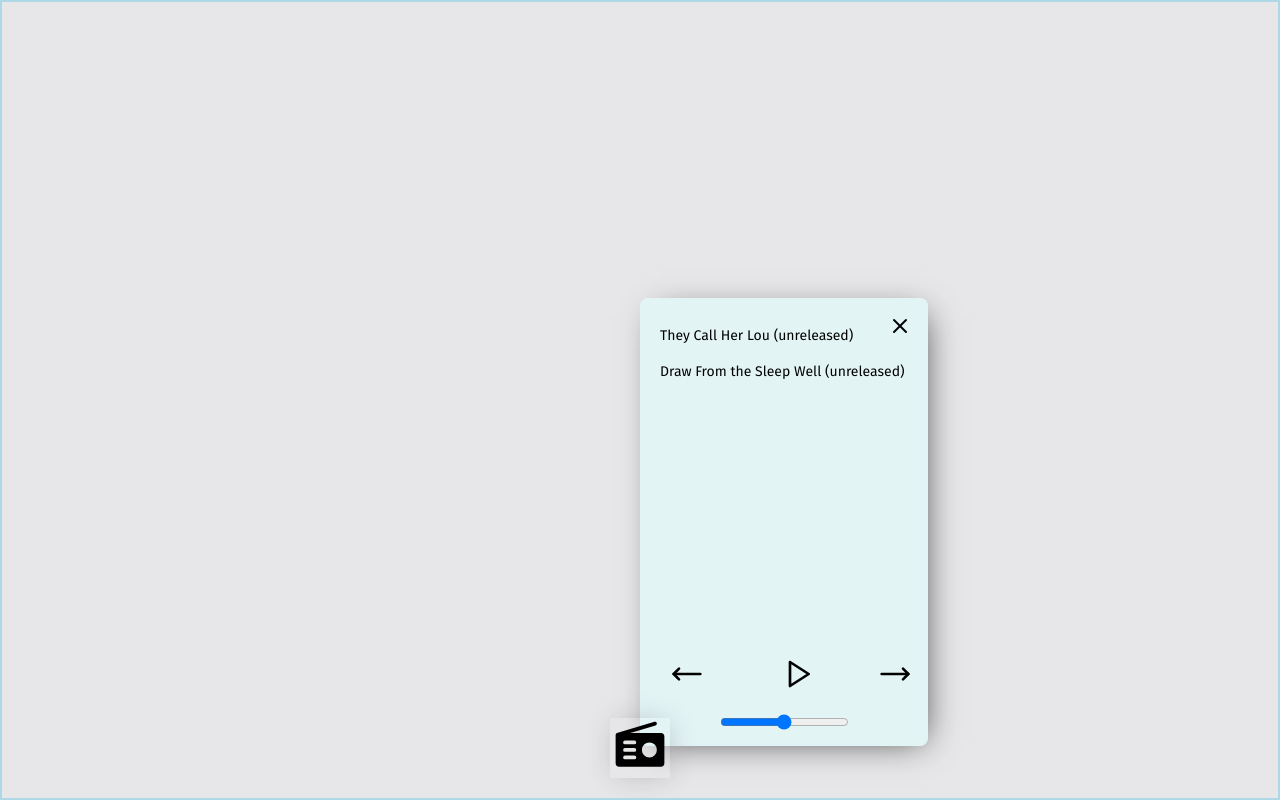
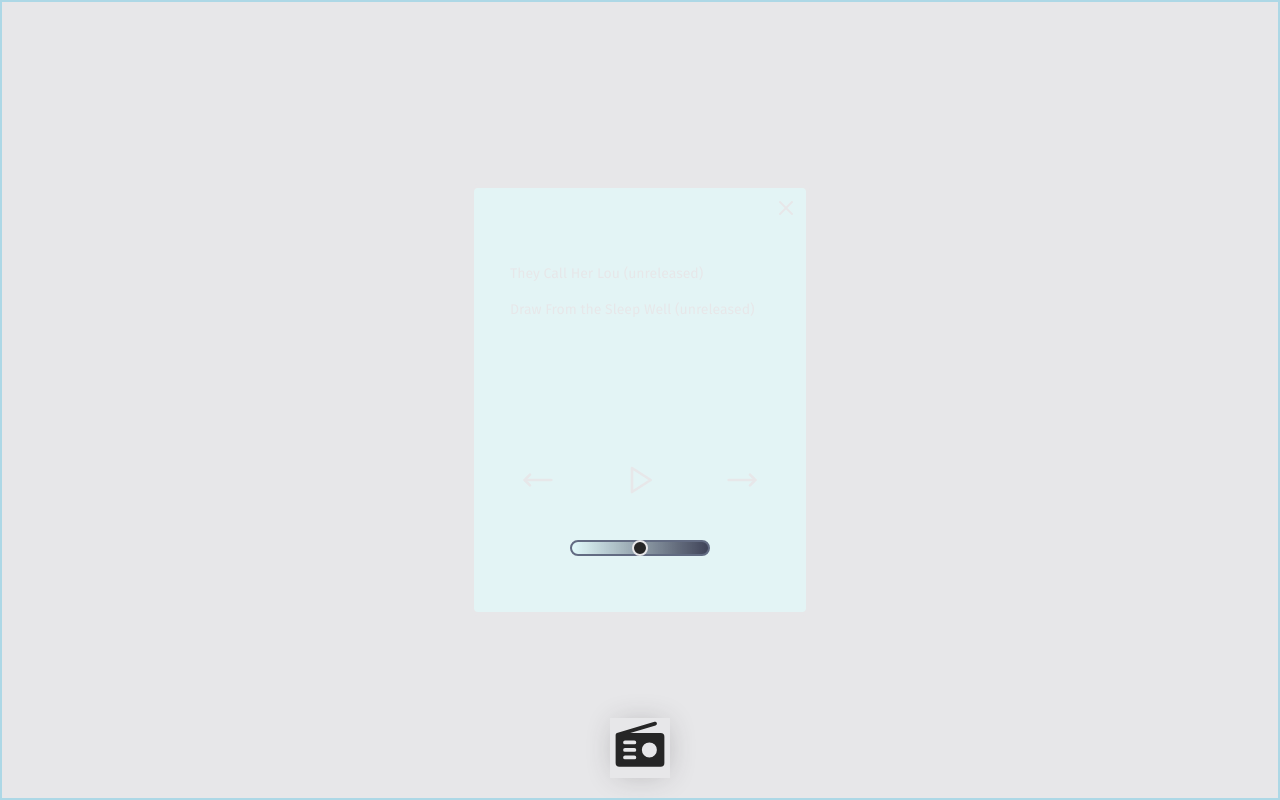
Before and after one commit to Adam-Robson/player, a Next.js app: page / in a window 1280 px wide. Both pictures are taken after a click on the button 640 px from the left and 748 px from the top of the page. Built offline with nearby package versions, Linux system fonts and the light colour scheme.

Commit message:
finish setting the audio player

```diff
--- a/src/app/_components/audio-player-button.tsx
+++ b/src/app/_components/audio-player-button.tsx
@@ -35,7 +35,7 @@ export default function AudioPlayerButton() {
                 transition: { duration: 0.8, ease: [0.86, 0, 0.07, 1] }
               }
             }}
-            style={{ transformOrigin: "bottom center" }}
+            style={{ transformOrigin: 'center bottom' }}
             className="player-panel"
           >
             <AudioPlayer />
--- a/src/app/_components/audio-player.tsx
+++ b/src/app/_components/audio-player.tsx
@@ -10,22 +10,23 @@ export default function AudioPlayer() {
   const { song, playback, elapsed, duration, togglePlayer } = useAudioContext();
 
   return (
-    <div className="audio-player">
-      <button className="absolute right-4" onClick={togglePlayer}>
+    <div className="audio-player p-8 rounded-lg">
+      <button className="absolute right-2 top-2 cursor-pointer z-50" onClick={togglePlayer}>
         <X />
       </button>
       <section className="playlist text-sm text-shadow-md text-pretty">
         <Playlist />
       </section>
-      <section className="flex-1 text-sm text-center">
-      {playback && (
-          <>
-            <div className="song-title">{song.title}</div>
-            <div className="song-timing">
-              {elapsed} / {duration}
-            </div>
-          </>
-        )}
+      <section className="min-h-32 flex-1 text-center flex flex-col items-center justify-center">
+        {
+          playback && (
+            <>
+              <div className="text-xl font-normal text-shadow-xl">{song.title}</div>
+              <div className="text-lg mt-4 text-shadow-xl">
+                {elapsed} / {duration}
+              </div>
+            </>
+          )}
       </section>
       <Controls />
     </div>
--- a/src/app/_components/controls.tsx
+++ b/src/app/_components/controls.tsx
@@ -1,13 +1,22 @@
 import { Play, Pause, MoveLeft, MoveRight } from "lucide-react";
 import { useAudioContext } from '@/_contexts/audio-provider';
+import '@/_styles/controls.css';
 
 
 export default function Controls() {
-  const { volume, playback, handlePlayback, handlePreviousSong, handleNextSong, volumeSliderRef, handleVolumeChange } = useAudioContext();
+  const {
+    volume,
+    playback,
+    handlePlayback,
+    handlePreviousSong,
+    handleNextSong,
+    volumeSliderRef,
+    handleVolumeChange
+  } = useAudioContext();
 
   return (
-    <section className="controls">
-      <div className="playback">
+    <section className="w-full h-1/4">
+      <div className="playback w-full flex justify-center items-center">
       <button
         onClick={handlePreviousSong}
         className="control cursor-pointer"
@@ -32,10 +41,10 @@ export default function Controls() {
         <label className="label">Next</label>
       </button>
       </div>
-      <button className="control">
+      <button className="volume-container">
         <input
           id="volume"
-          className="volume"
+          className="control cursor-pointer"
           ref={volumeSliderRef}
           type="range"
           min="0"
@@ -44,6 +53,7 @@ export default function Controls() {
           value={volume}
           onChange={handleVolumeChange}
         />
+        <label className="label">Volume</label>
       </button>
     </section>
   );
--- a/src/app/_components/footer.tsx
+++ b/src/app/_components/footer.tsx
@@ -3,7 +3,7 @@ import AudioPlayerButton from '@/_components/audio-player-button';
 
 export default function Footer() {
   return (
-    <footer className="w-full grid grid-cols-5 absolute bottom-0 p-2">
+    <footer className="w-full grid grid-cols-5 absolute bottom-0 p-2 h-60">
       <AudioPlayerButton />
     </footer>
   );
--- a/src/app/_styles/audio-player-button.css
+++ b/src/app/_styles/audio-player-button.css
@@ -4,37 +4,21 @@
   left: 50%;
   transform: translateX(-50%);
   z-index: 50;
-  color: var(--black);
-  -webkit-box-shadow: 1px 1px 30px -6px rgba(51,49,51,0.31);
-  -moz-box-shadow: 1px 1px 30px -6px rgba(51,49,51,0.31);
+  color: var(--text);
   box-shadow: 1px 1px 30px -6px rgba(51,49,51,0.31);
   cursor: pointer;
 }
 
 .player-panel {
-  border: greenyellow;
-  position: absolute;
-  bottom: 3.5rem;
-  left: 50%;
-  transform: translateX(-50%);
+  position: fixed;
+  top: 0;
+  left: 0;
+  width: 100vw;
+  height: 100vh;
   display: flex;
-  flex-direction: column;
-  justify-content: space-between;
+  justify-content: center;
   align-items: center;
-  backdrop-filter: blur(4px);
-  width: 18rem;
-  height: 28rem;
-  background-color: var(--secondary);
+  background-color: transparent;
   overflow: hidden;
-  border-radius: 8px;
-  -webkit-box-shadow: 7px 6px 33px -12px rgba(0,0,0,0.75);
-  -moz-box-shadow: 7px 6px 33px -12px rgba(0,0,0,0.75);
-  box-shadow: 7px 6px 33px -12px rgba(0,0,0,0.75);
-  padding: 1rem;
+  z-index: 60;
 }
-
-.toggle-x {
-  display: flex;
-  justify-content: flex-end;
-  align-items: center;
-}
--- a/src/app/_styles/audio-player.css
+++ b/src/app/_styles/audio-player.css
@@ -1,9 +1,19 @@
 .audio-player {
+  position: absolute;
+  top: 50%;
+  left: 50%;
+  transform: translate(-50%, -50%);
+  max-width: 340px;
+  margin: 0 auto;
+  width: 100%;
   display: flex;
   flex-direction: column;
-  justify-content: space-between;
+  justify-content: center;
+  align-items: space-between;
   flex: 1;
-  width: 100%;
+  color: var(--background);
+  background-color: var(--secondary);
+  border: var(--background) solid 4px;
 }
 
 .playlist {
@@ -14,10 +24,12 @@
   align-items: flex-start;
   line-height: 2;
   position: relative;
+  margin: 2rem 0 0 0;
 }
 
 .now-playing {
   flex: 1;
+  width: 100%;
 }
 
 .controls {
@@ -39,8 +51,10 @@
   position: relative;
   display: flex;
   flex-direction: column;
-  justify-content: flex-end;
+  justify-content: center;
   align-items: center;
+  width: 4rem;
+  height: 4rem;
 }
 
 .label {
@@ -51,3 +65,8 @@
   opacity: 1;
 
 }
+
+.volume-container {
+  width: 100%;
+  padding: 0 4rem;
+}
--- /dev/null
+++ b/src/app/_styles/controls.css
@@ -0,0 +1,61 @@
+#volume {
+  margin-top: 1rem;
+}
+
+#volume,
+input[type='range'] {
+  background: transparent;
+  -webkit-appearance: none;
+  appearance: none;
+  width: 100%;
+  border: var(--primary) 2px solid;
+  height: 1rem;
+  border-radius: 50px;
+  background-image: linear-gradient(to right, var(--secondary), var(--accent));
+  background-repeat: no-repeat;
+}
+
+#volume::-webkit-slider-runnable-track,
+input[type='range']::-webkit-slider-runnable-track {
+  width: 100%;
+  height: 1rem;
+  background: transparent;
+  border-radius: 50px;
+}
+
+#volume::-webkit-slider-thumb,
+input[type='range']::-webkit-slider-thumb {
+  -webkit-appearance: none;
+  appearance: none;
+  height: 1rem;
+  width: 1rem;
+  background-color: var(--text);
+  border: var(--background) 2px solid;
+  border-radius: 50%;
+  cursor: pointer;
+  transition: all 0.3s ease-in-out;
+}
+
+#volume::-moz-range-track,
+input[type='range']::-moz-range-track {
+  background: transparent;
+  border: none;
+  height: 1rem;
+}
+
+#volume::-moz-range-thumb,
+input[type='range']::-moz-range-thumb {
+  height: 1rem;
+  width: 1rem;
+  background-color: var(--text);
+  border: var(--background) 2px solid;
+  border-radius: 50%;
+  cursor: pointer;
+}
+
+#volume::-ms-track,
+input[type='range']::-ms-track {
+  background: transparent;
+  border-color: transparent;
+  color: transparent;
+}
```
Also changed, not shown: src/app/_components/player-toggle.tsx (added), src/app/_styles/player-toggle.css (added).
